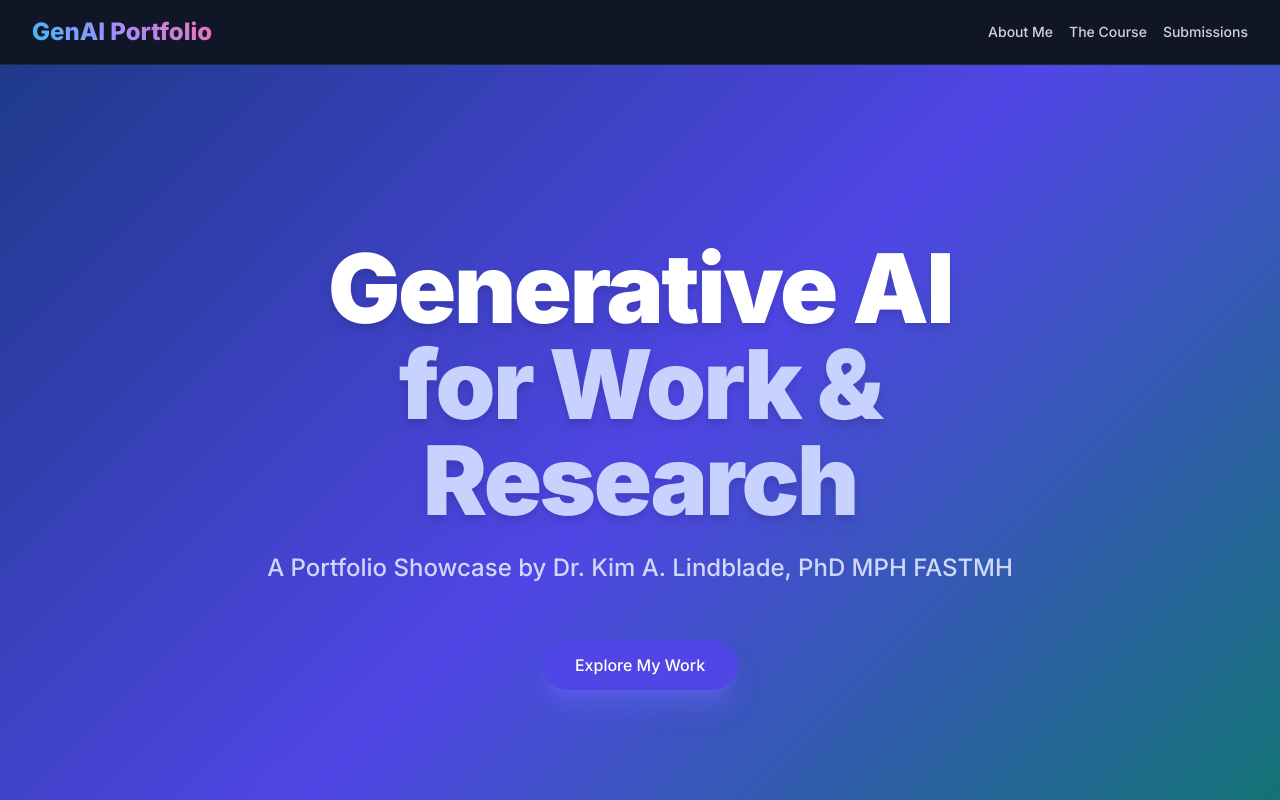
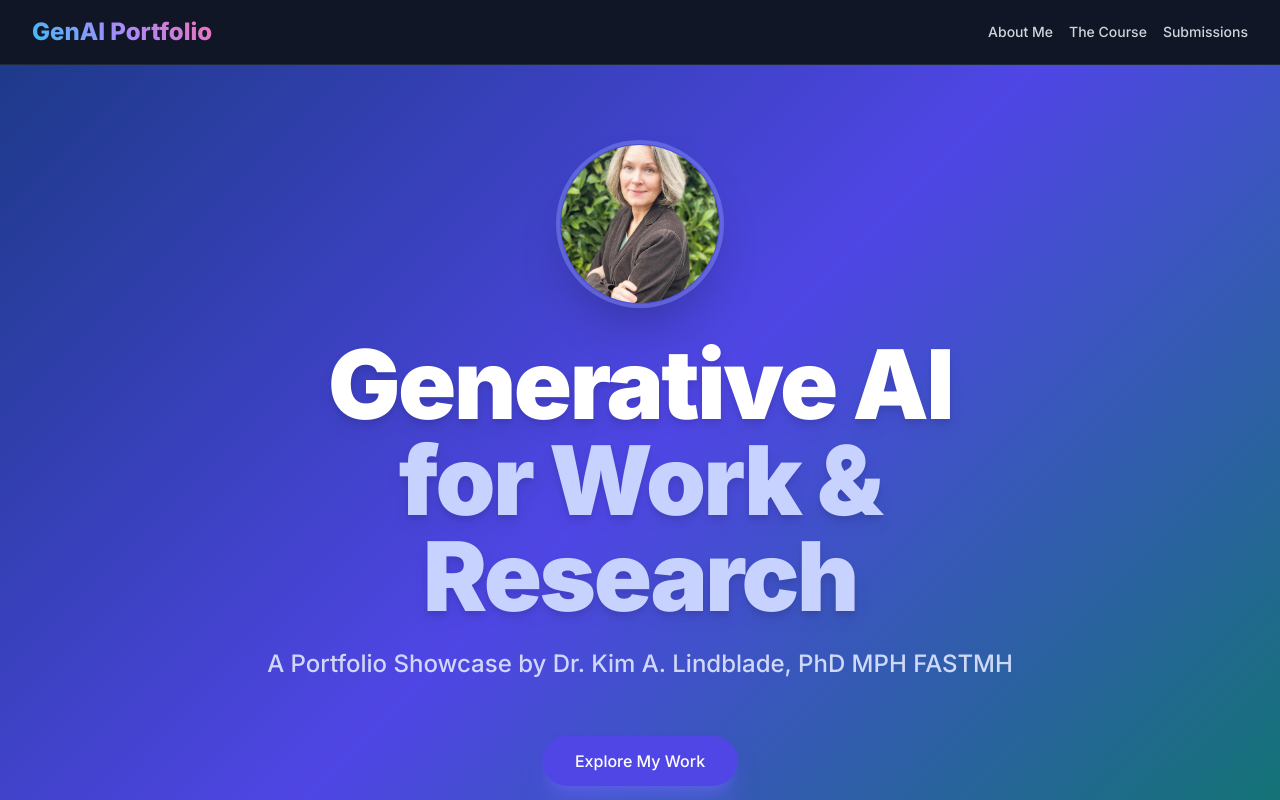
Before and after one commit to kalindblade-wq/graph-ai-portfolio, a plain HTML site: page index.html in a window 1280 px wide. Shown: the top 800 px of the page. Drawn offline with nearby package versions, Linux system fonts and the light colour scheme.

Commit message:
Update index.html

```diff
--- a/index.html
+++ b/index.html
@@ -87,6 +87,17 @@
         <!-- Hero Section -->
         <section class="ai-gradient-bg min-h-screen flex items-center justify-center p-4 sm:p-8">
             <div class="text-center max-w-4xl space-y-6">
+
+                <!-- NEW: Circular Avatar Image -->
+                <div class="mb-8">
+                    <img
+                        src="https://github.com/kalindblade-wq/graph-ai-portfolio/blob/main/Kim%20brown%20jacket.jpg?raw=true"
+                        alt="Dr. Kim A. Lindblade, professional portrait"
+                        class="w-40 h-40 object-cover rounded-full mx-auto glow-border ring-4 ring-indigo-400/50 shadow-2xl transition duration-500"
+                        onerror="this.onerror=null; this.src='https://placehold.co/160x160/1e3a8a/ffffff?text=KAL'"
+                    >
+                </div>
+
                 <h1 class="text-6xl sm:text-7xl lg:text-8xl font-black leading-tight tracking-tight drop-shadow-lg">
                     <span class="block text-white">Generative AI</span>
                     <span class="block text-indigo-200">for Work & Research</span>
```
